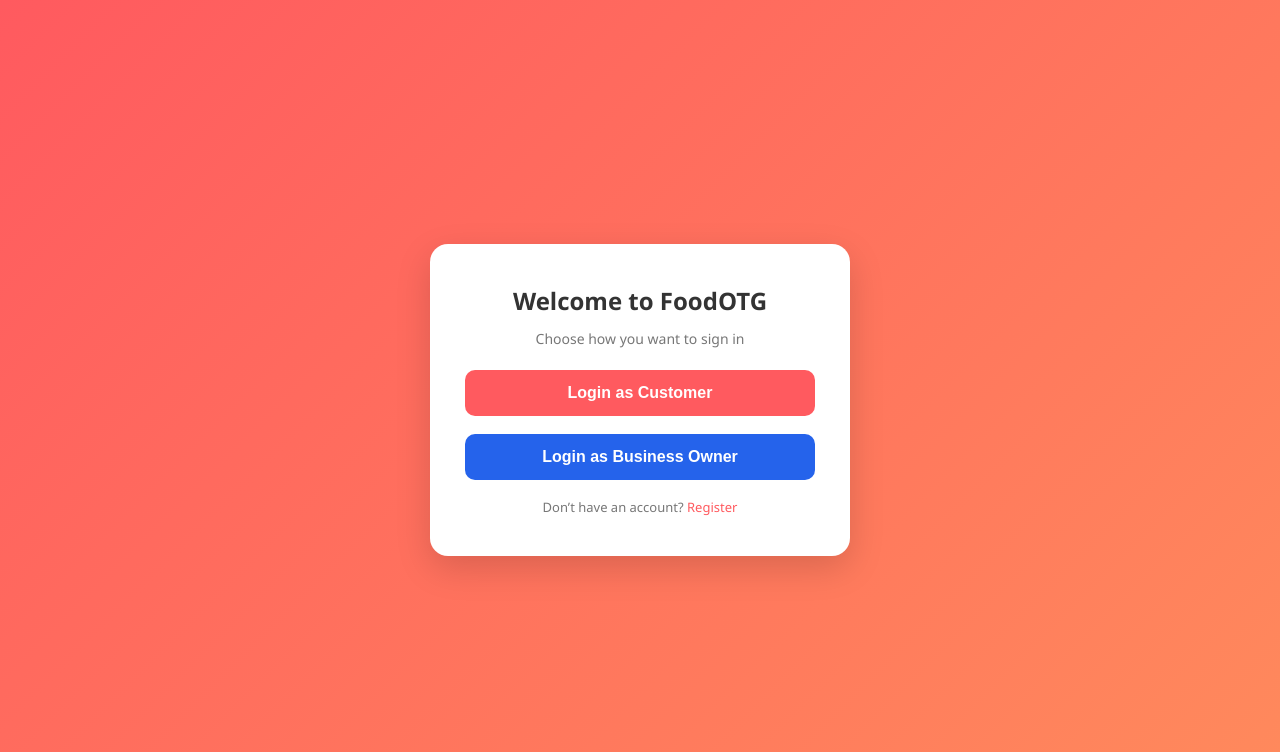
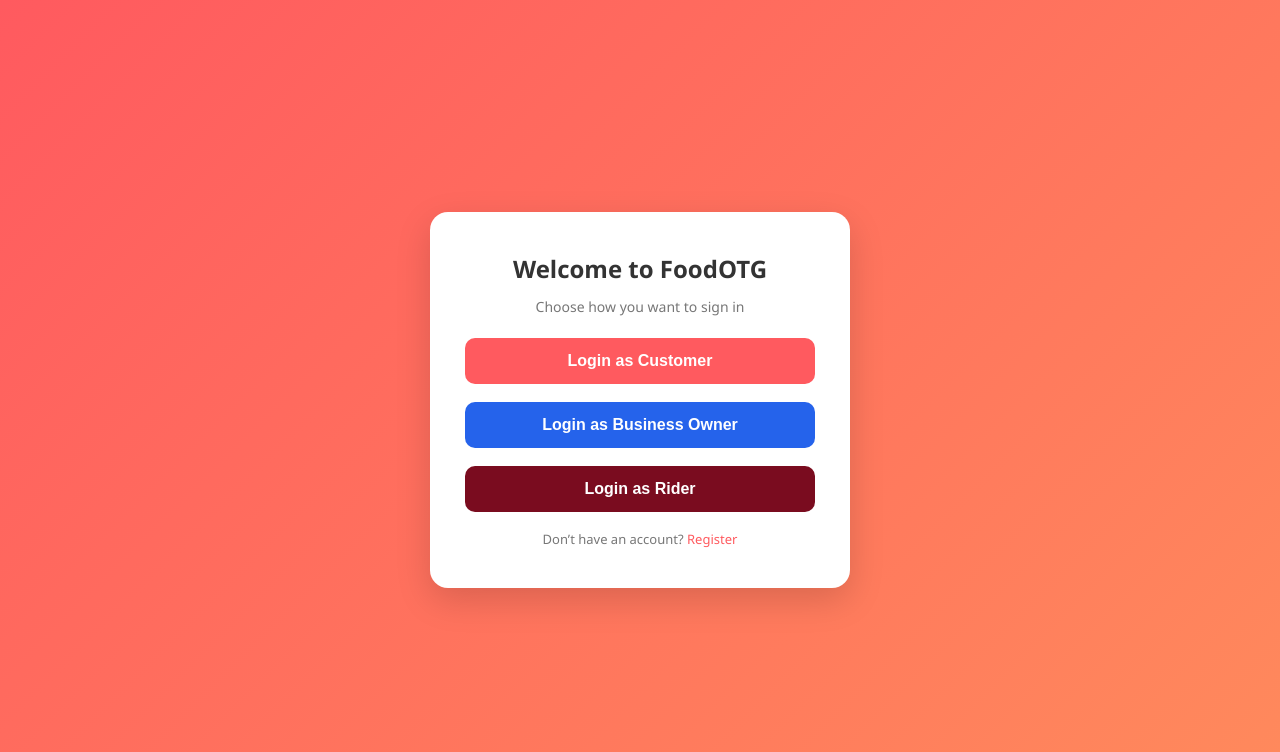
Before and after one commit to UnKnowN-ftw/FoodOTG, a Django app: template foodotg/accounts/templates/login.html in a window 1280 px wide. Shown: the top 752 px of the page. Run offline with Django 5.2, Linux system fonts and the light colour scheme; the template is opened without the code that fills it, so the values that code supplies are empty.

Commit message:
Final update login.html

```diff
--- a/foodotg/accounts/templates/login.html
+++ b/foodotg/accounts/templates/login.html
@@ -25,6 +25,12 @@
         </button>
     </div>
 
+     <div class="input-group">
+        <button style="background-color: #7a0c1f;" type="button" class="secondary-btn" onclick="window.location.href='/rider-login/'">
+            Login as Rider
+        </button>
+    </div>
+
     <p class="footer-text">
         Don’t have an account? <a href="/register/">Register</a>
     </p>
```
